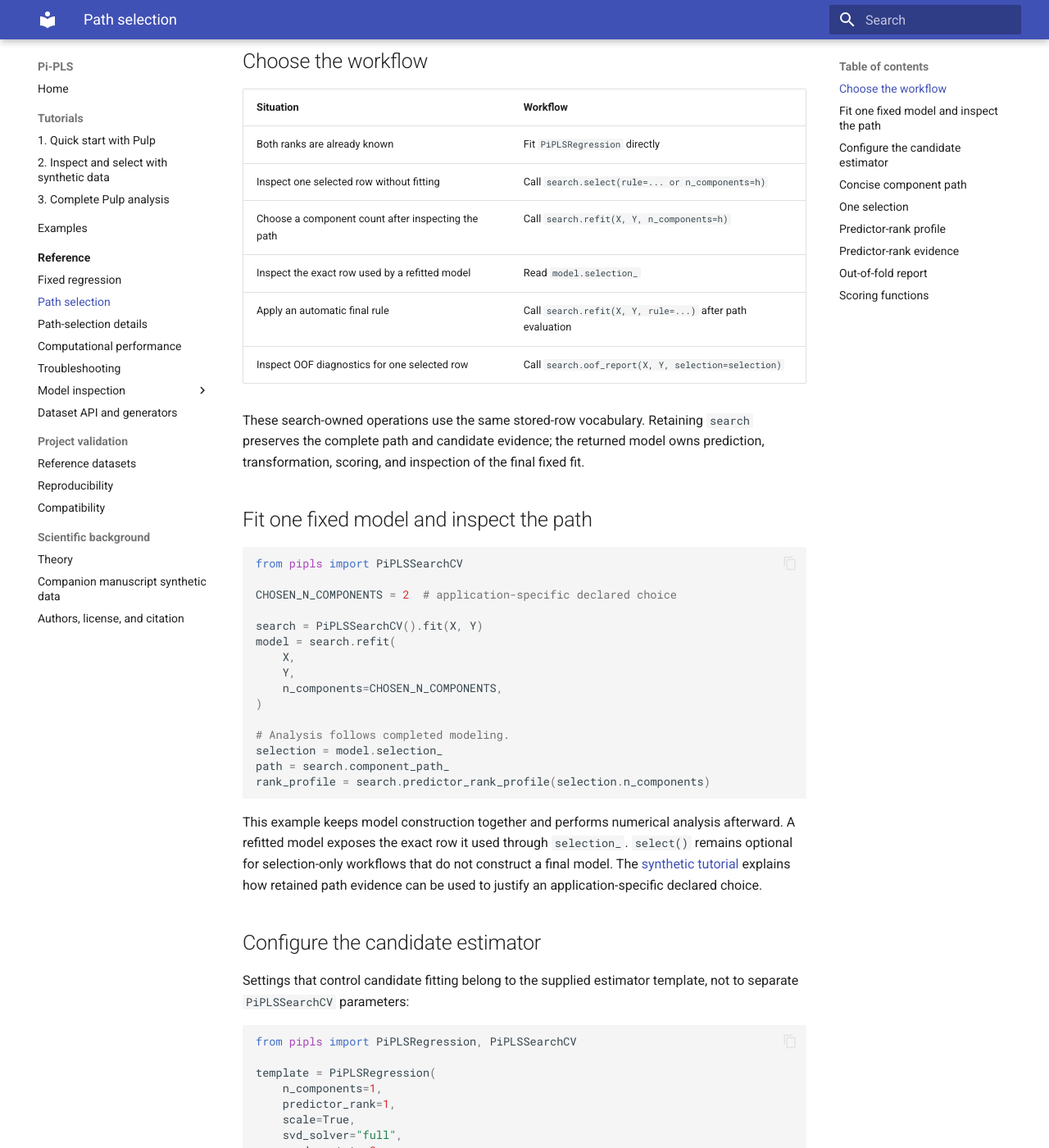
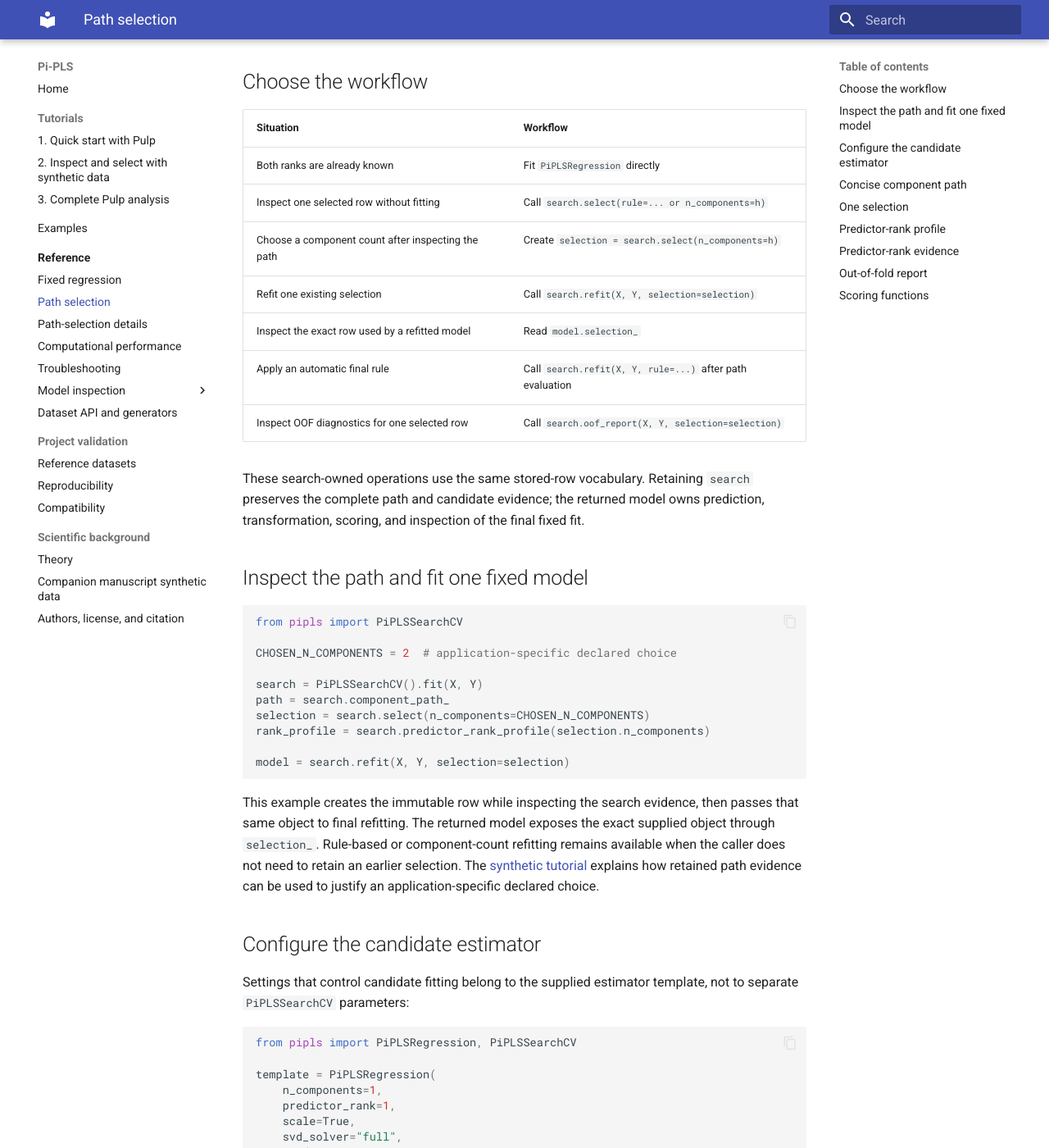
Before and after one commit to stefanlindstroem/pipls_private, an MkDocs documentation site: the page built from docs/api/path.md, in a window 1280 px wide and 1400 px high, scrolled down 953 px. Shown: the whole window at 82% size. Built offline with MkDocs 1.6.1 and Material for MkDocs 9.7.7, drawn with Linux system fonts in a browser that asks for light colours; some of the changed text lies outside the part shown.

Commit message:
Add selection-driven search refit

````diff
--- a/docs/api/path.md
+++ b/docs/api/path.md
@@ -3,16 +3,18 @@
 Use `PiPLSSearchCV` to evaluate admissible `(n_components, predictor_rank)` pairs by cross-validation.
 `n_components` counts paired latent modes $h$; `predictor_rank` is the retained predictor-subspace
 dimension $r_\pi$. The [synthetic tutorial](../tutorials/synthetic.md#retrieve-selection-evidence)
-shows the ordinary manual workflow: declare a component count, complete search and refitting, then
-inspect `model.selection_`, `component_path_`, and the conditional predictor-rank profile.
+shows the ordinary manual workflow: inspect the search evidence, create one immutable selection,
+and pass that exact selection to final refitting.
 
 Every candidate is a cloned `PiPLSRegression` or supported pipeline ending in one. Learned
 preprocessing is fitted independently inside each training fold. Before candidate evaluation, the
 search object caps the path by the minimum predictor rank verified across those transformed folds.
 `PiPLSSearchCV()` is a path evaluator rather than a fitted prediction model. Explicit post-fit
 `search.select(...)` returns one immutable stored component-path row without fitting.
-`search.refit(X, Y, ...)` resolves the same row, clones the configured estimator or pipeline, fits
-that clone, attaches the exact immutable row as `model.selection_`, and returns the model.
+`search.refit(X, Y, selection=...)` validates an existing selection, clones the configured
+estimator or pipeline, fits that clone, attaches the exact supplied object as `model.selection_`,
+and returns the model. Rule-based and component-count refitting remain available for compact
+workflows.
 `search.oof_report(X, Y, selection=...)` consumes an existing selection and produces ordered OOF
 diagnostics from the exact validation splits materialized by `fit()`. The search object does not
 delegate model methods or retain the returned estimator, report, or supplied training matrices.
@@ -42,7 +44,8 @@ response is a matrix denoted by $\mathbf{Y}$ in equations; see the
 |---|---|
 | Both ranks are already known | Fit `PiPLSRegression` directly |
 | Inspect one selected row without fitting | Call `search.select(rule=... or n_components=h)` |
-| Choose a component count after inspecting the path | Call `search.refit(X, Y, n_components=h)` |
+| Choose a component count after inspecting the path | Create `selection = search.select(n_components=h)` |
+| Refit one existing selection | Call `search.refit(X, Y, selection=selection)` |
 | Inspect the exact row used by a refitted model | Read `model.selection_` |
 | Apply an automatic final rule | Call `search.refit(X, Y, rule=...)` after path evaluation |
 | Inspect OOF diagnostics for one selected row | Call `search.oof_report(X, Y, selection=selection)` |
@@ -51,7 +54,7 @@ These search-owned operations use the same stored-row vocabulary. Retaining `sea
 the complete path and candidate evidence; the returned model owns prediction, transformation,
 scoring, and inspection of the final fixed fit.
 
-## Fit one fixed model and inspect the path { #inspect-the-path-and-fit-one-fixed-model }
+## Inspect the path and fit one fixed model { #inspect-the-path-and-fit-one-fixed-model }
 
 ```python
 from pipls import PiPLSSearchCV
@@ -59,21 +62,17 @@ from pipls import PiPLSSearchCV
 CHOSEN_N_COMPONENTS = 2  # application-specific declared choice
 
 search = PiPLSSearchCV().fit(X, Y)
-model = search.refit(
-    X,
-    Y,
-    n_components=CHOSEN_N_COMPONENTS,
-)
+path = search.component_path_
+selection = search.select(n_components=CHOSEN_N_COMPONENTS)
+rank_profile = search.predictor_rank_profile(selection.n_components)
 
-# Analysis follows completed modeling.
-selection = model.selection_
-path = search.component_path_
-rank_profile = search.predictor_rank_profile(selection.n_components)
+model = search.refit(X, Y, selection=selection)
 ```
 
-This example keeps model construction together and performs numerical analysis afterward. A
-refitted model exposes the exact row it used through `selection_`. `select()` remains optional for
-selection-only workflows that do not construct a final model. The
+This example creates the immutable row while inspecting the search evidence, then passes that same
+object to final refitting. The returned model exposes the exact supplied object through
+`selection_`. Rule-based or component-count refitting remains available when the caller does not
+need to retain an earlier selection. The
 [synthetic tutorial](../tutorials/synthetic.md#retrieve-selection-evidence) explains how retained
 path evidence can be used to justify an application-specific declared choice.
 
@@ -188,14 +187,12 @@ the API scorer-neutral:
 search = PiPLSSearchCV(
     predictor_rank_relative_tolerance=0.10,
 ).fit(X, Y)
-model = search.refit(
-    X,
-    Y,
+selection = search.select(
     rule="minimum_cv_mse",
     relative_tolerance=0.10,
 )
-
-profile = search.predictor_rank_profile(model.selection_.n_components)
+profile = search.predictor_rank_profile(selection.n_components)
+model = search.refit(X, Y, selection=selection)
 evidence = profile.predictor_rank_evidence
 if evidence is None:
     raise RuntimeError("Predictor-rank evidence is unavailable.")
@@ -212,12 +209,13 @@ a separate component-count decision on the already conditioned path.
 ## Out-of-fold report
 
 `search.oof_report(X, Y, selection=...)` fits one existing selection independently on every training
-fold from the exact split set materialized by `search.fit()`. A model returned by `search.refit(...)`
-exposes the intended value as `model.selection_`:
+fold from the exact split set materialized by `search.fit()`. The same immutable object can configure
+both OOF reporting and final refitting:
 
 ```python
-selection = model.selection_
+selection = search.select(rule="minimum_cv_mse")
 report = search.oof_report(X, Y, selection=selection)
+model = search.refit(X, Y, selection=selection)
 ```
 
 The immutable `PiPLSOOFReport` contains the exact supplied `selection`, ordered OOF predictions,
````
Also changed, not shown: .llm/numerical_contracts.md (+4 -3 lines), .llm/public_api.md (+4 -4 lines), .llm/state.md (+11 -10 lines), .llm/strategy.md (+4 -4 lines), CHANGELOG.md (+4 -0 lines), docs/decisions/0151-selection-driven-refit-workflow.md (+5 -4 lines), 3 other files.
